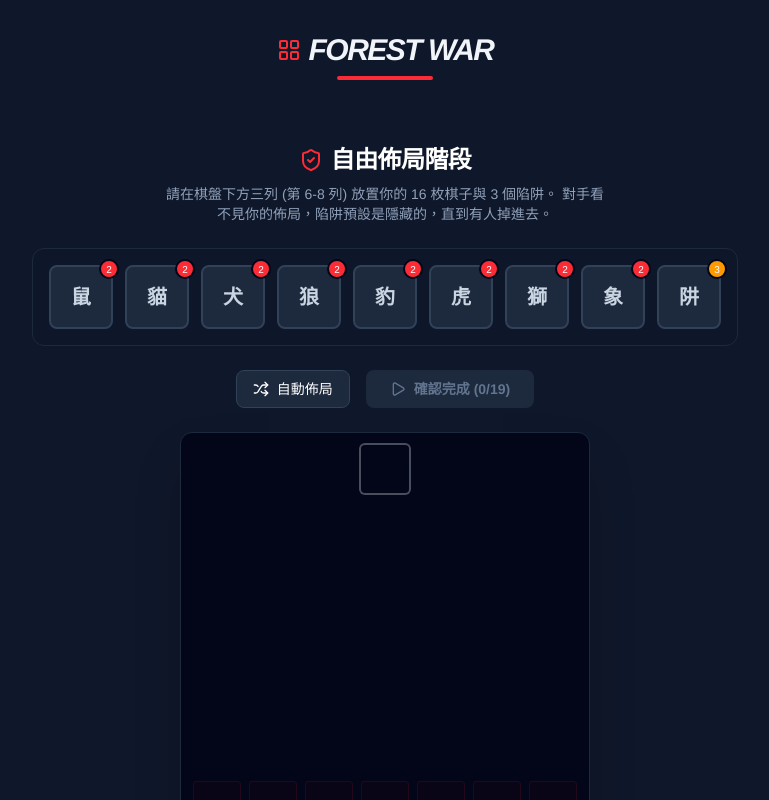
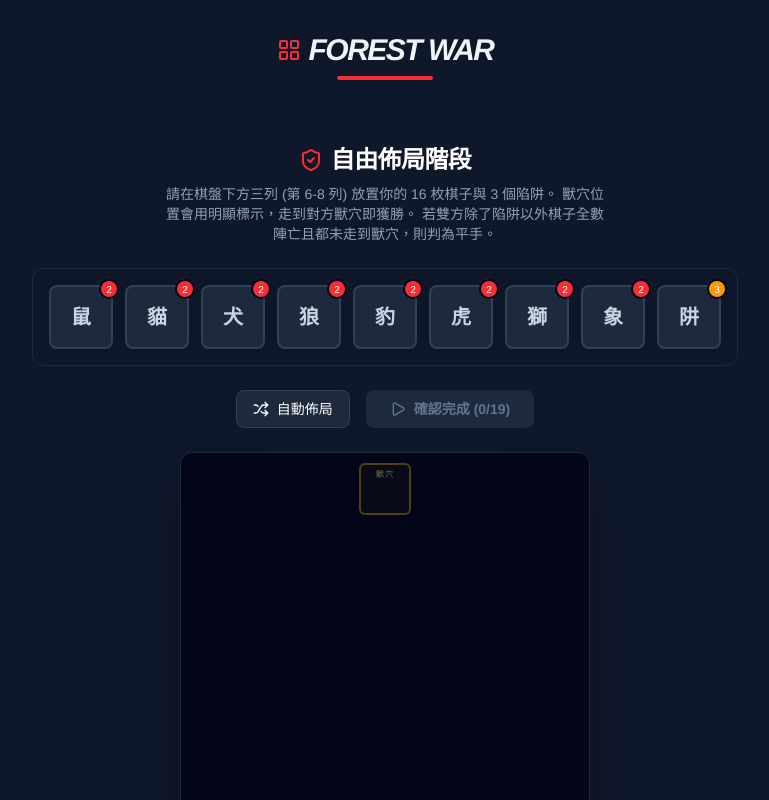
Before and after one commit to chiusi-0729/forest-war-I, a React (Vite) app: page / in a window 1280 px wide. Shown: the top 800 px of the page, without its empty margins (255-1024 px from the left). Built offline with nearby package versions, Linux system fonts and the light colour scheme.

Commit message:
Update setup UI and game rules, deploy to GitHub Pages

```diff
--- a/src/App.tsx
+++ b/src/App.tsx
@@ -199,6 +199,9 @@ export default function App() {
                   <span className="animate-spin duration-[2000ms]">○</span> AI 正在規劃戰術...
                 </div>
               )}
+              <p className="text-xs leading-relaxed text-slate-400 mt-3">
+                走到對方獸穴即可獲勝。若雙方除了陷阱以外棋子全數陣亡且都未走到對方獸穴，則判為平手。
+              </p>
             </div>
 
             <div className="bg-slate-900/50 border border-slate-800 p-4 rounded-xl backdrop-blur-sm divide-y divide-slate-800">
@@ -279,7 +282,8 @@ export default function App() {
                       ${shouldSeeTrap ? 'ring-1 ring-amber-500/30 ring-inset' : ''}
                     `}
                   >
-                    {isDen && <div className={`w-2 h-2 rounded-full absolute top-1 ${cell.owner === Player.A ? 'bg-blue-500/50' : 'bg-red-500/50'}`} />}
+                    {isDen && <div className={`w-full absolute top-1 text-[8px] text-yellow-200 font-bold uppercase tracking-[0.15em] text-center ${cell.owner === Player.A ? 'text-blue-200' : 'text-red-200'}`}>獸穴</div>}
+                    {isDen && <div className={`w-2 h-2 rounded-full absolute top-1 right-1 ${cell.owner === Player.A ? 'bg-blue-500/50' : 'bg-red-500/50'}`} />}
 
                     {shouldSeeTrap && <div className="absolute inset-0 flex items-center justify-center opacity-20"><span className="text-[10px] md:text-sm text-amber-500 font-bold">阱</span></div>}
 
@@ -330,12 +334,16 @@ export default function App() {
       </div>
 
       <AnimatePresence>
-        {gameState.winner && (
+        {(gameState.status === GameStatus.FINISHED) && (
           <motion.div className="fixed inset-0 z-[100] flex items-center justify-center bg-slate-950/80 backdrop-blur-md">
             <motion.div className="bg-slate-900 border border-slate-700 p-12 rounded-[2.5rem] shadow-2xl flex flex-col items-center text-center">
               <Trophy size={60} className="text-yellow-500 mb-4" />
-              <h2 className="text-4xl font-black text-white mb-4 uppercase italic">勝利！</h2>
-              <p className="text-slate-400 mb-8">{gameState.winner === Player.B ? '紅方獲勝' : '藍方獲勝'}</p>
+              <h2 className="text-4xl font-black text-white mb-4 uppercase italic">{gameState.winner ? '勝利！' : '平手'}</h2>
+              <p className="text-slate-400 mb-8">
+                {gameState.winner
+                  ? (gameState.winner === Player.B ? '紅方獲勝' : '藍方獲勝')
+                  : '雙方未能走到對方獸穴，判為平手。'}
+              </p>
               <button onClick={resetGame} className="px-12 py-4 bg-red-600 text-white font-black rounded-2xl">重新開始</button>
             </motion.div>
           </motion.div>
--- a/src/components/SetupPhase.tsx
+++ b/src/components/SetupPhase.tsx
@@ -31,7 +31,8 @@ export const SetupPhase: React.FC<SetupPhaseProps> = ({
         </h2>
         <p className="text-slate-400 text-sm max-w-md">
           請在棋盤下方三列 (第 6-8 列) 放置你的 16 枚棋子與 3 個陷阱。
-          對手看不見你的佈局，陷阱預設是隱藏的，直到有人掉進去。
+          獸穴位置會用明顯標示，走到對方獸穴即獲勝。
+          若雙方除了陷阱以外棋子全數陣亡且都未走到獸穴，則判為平手。
         </p>
       </div>
 
@@ -112,7 +113,8 @@ export const SetupPhase: React.FC<SetupPhaseProps> = ({
       <div className="grid grid-cols-7 gap-1 md:gap-2 bg-slate-950 p-2 md:p-3 rounded-xl border border-slate-800 shadow-2xl overflow-auto">
         {board.map((row, x) => (
           row.map((cell, y) => {
-            const isSelectable = x >= 6;
+            const isDen = cell.type === 'den';
+            const isSelectable = x >= 6 && !isDen;
             const piece = cell.piece;
             const isTrap = cell.type === 'trap' && cell.owner === Player.B;
             return (
@@ -128,8 +130,8 @@ export const SetupPhase: React.FC<SetupPhaseProps> = ({
                 }}
                 className={`
                   w-10 h-10 md:w-12 md:h-12 rounded-sm relative flex items-center justify-center cursor-pointer transition-all
-                  ${x >= 6 ? 'bg-red-950/10 hover:bg-red-900/30 ring-1 ring-inset ring-red-500/10' : 'bg-slate-900/10 opacity-30'}
-                  ${cell.type === 'den' ? 'ring-2 ring-gold shadow-inner' : ''}
+                  ${x >= 6 ? 'bg-red-950/20 border-2 border-red-500/25 hover:bg-red-900/40 ring-1 ring-red-500/20' : 'bg-slate-900/10 opacity-30 cursor-not-allowed'}
+                  ${cell.type === 'den' ? 'ring-2 ring-yellow-400 shadow-inner bg-yellow-500/10' : ''}
                 `}
               >
                 {piece && (
@@ -140,6 +142,11 @@ export const SetupPhase: React.FC<SetupPhaseProps> = ({
                   >
                     {ANIMAL_NAMES[piece.type]}
                   </motion.div>
+                )}
+                {isDen && (
+                  <div className="absolute top-1 left-1 right-1 text-[8px] text-yellow-200 font-bold uppercase tracking-[0.15em] text-center">
+                    獸穴
+                  </div>
                 )}
                 {isTrap && (
                   <motion.div
--- a/src/logic/gameLogic.ts
+++ b/src/logic/gameLogic.ts
@@ -43,6 +43,7 @@ export function initGame(): GameState {
 }
 
 export function placePiece(state: GameState, player: Player, x: number, y: number, item: AnimalType | 'trap'): GameState | { error: string } {
+  if (state.status !== GameStatus.SETUP) return { error: 'Cannot place after setup' };
   if (state.inventory[player][item] <= 0) return { error: 'Inventory empty' };
 
   // Zone checks
@@ -75,6 +76,8 @@ export function placePiece(state: GameState, player: Player, x: number, y: numbe
 }
 
 export function removePiece(state: GameState, x: number, y: number): GameState {
+  if (state.status !== GameStatus.SETUP) return state;
+
   const newState = JSON.parse(JSON.stringify(state)) as GameState;
   const cell = newState.board[x][y];
 
@@ -189,6 +192,10 @@ function canCapture(attacker: Piece, targetCell: Cell, fromCell: Cell): { valid:
   return { valid: false, reason: 'Level too low' };
 }
 
+function countPlayerPieces(board: Cell[][], player: Player): number {
+  return board.flat().filter(cell => cell.piece?.player === player).length;
+}
+
 export function performMove(state: GameState, from: { x: number; y: number }, to: { x: number; y: number }): GameState {
   const newState = JSON.parse(JSON.stringify(state)) as GameState;
   const piece = newState.board[from.x][from.y].piece;
@@ -263,6 +270,15 @@ export function performMove(state: GameState, from: { x: number; y: number }, to
   }
 
   newState.board[from.x][from.y].piece = null;
+
+  const hasPiecesA = countPlayerPieces(newState.board, Player.A);
+  const hasPiecesB = countPlayerPieces(newState.board, Player.B);
+  if (!newState.winner && hasPiecesA === 0 && hasPiecesB === 0) {
+    newState.history.push('雙方棋子除陷阱外全數陣亡，判平手');
+    newState.status = GameStatus.FINISHED;
+    return newState;
+  }
+
   // Win by Den capture
   if (targetCell.type === CellType.DEN && targetCell.owner !== piece.player) {
     newState.winner = piece.player;
@@ -272,7 +288,7 @@ export function performMove(state: GameState, from: { x: number; y: number }, to
   const opponent = piece.player === Player.A ? Player.B : Player.A;
 
   // Win by elimination
-  const hasOpponentPieces = newState.board.flat().some(cell => cell.piece?.player === opponent);
+  const hasOpponentPieces = countPlayerPieces(newState.board, opponent) > 0;
   if (!hasOpponentPieces) {
     newState.winner = piece.player;
     newState.status = GameStatus.FINISHED;
```
